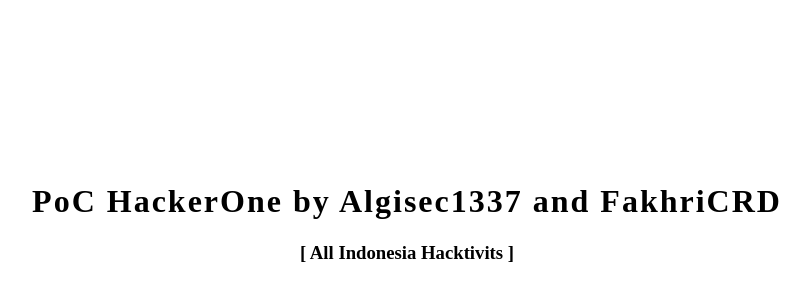
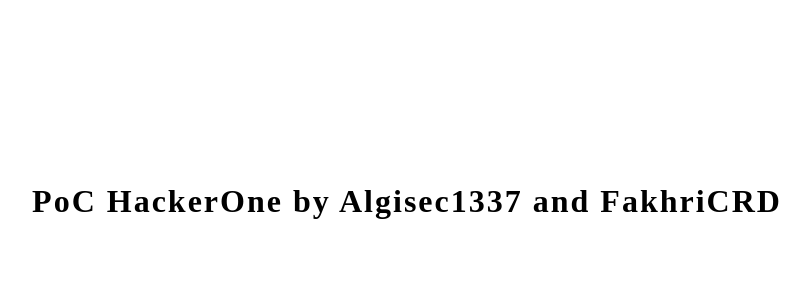
Before and after one commit to FakhriCRD/consensys1, a plain HTML site: page index.html in a window 1280 px wide. Shown: the part 38-338 px from the top of the page, without its empty margins (233-1043 px from the left). Drawn offline with Linux system fonts and the light colour scheme; a web font is replaced by a local one.

Commit message:
Update index.html

```diff
--- a/index.html
+++ b/index.html
@@ -46,7 +46,6 @@
   <body>
     <center>
       <h1>PoC HackerOne by Algisec1337 and FakhriCRD</h1>
-      <h3>[ All Indonesia Hacktivits ]</h3>
      </center>
   </body>
 </html>
```
